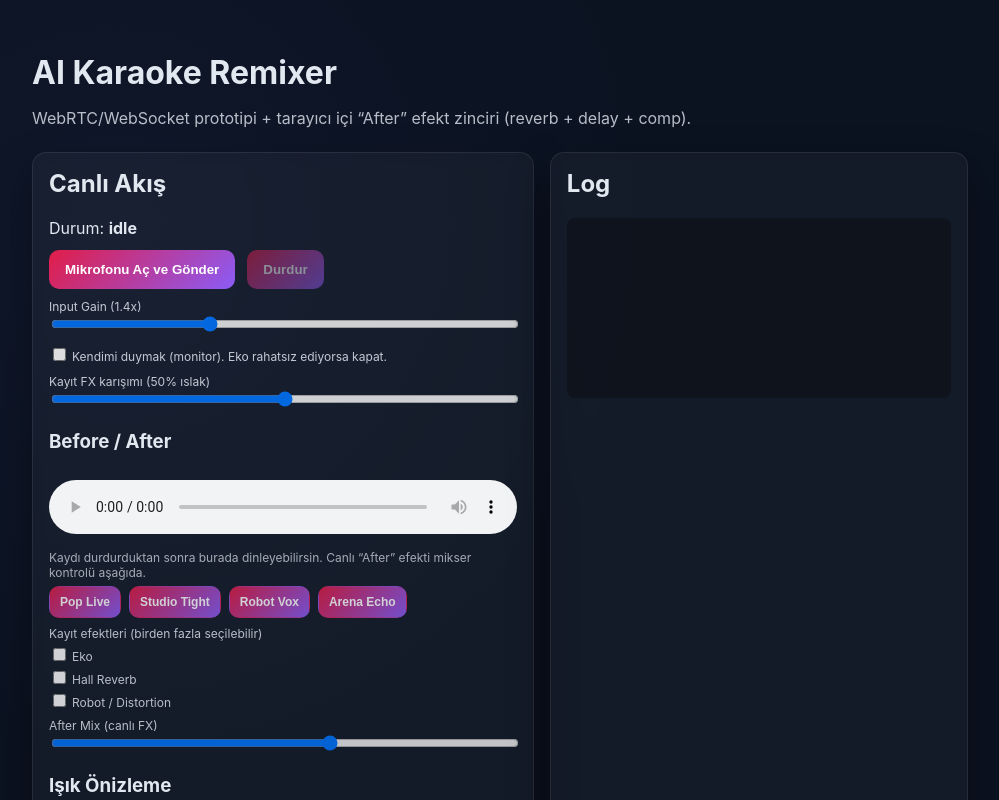
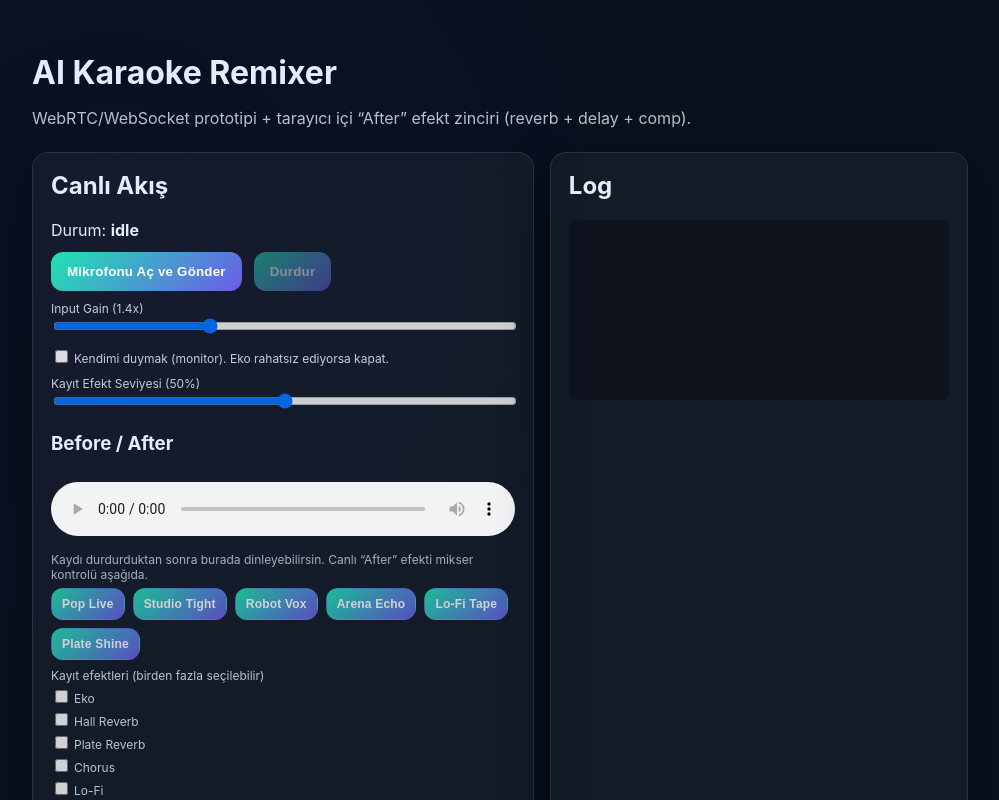
Before and after one commit to iclalsuzann/ai-karaoke-remixer, a Next.js app in the folder frontend/: page / in a window 1280 px wide. Shown: the top 800 px of the page, without its empty margins (140-1139 px from the left). Built offline with nearby package versions, Linux system fonts and the light colour scheme.

Commit message:
Add new FX (plate/lofi/chorus) + presets and modernize UI

```diff
--- a/frontend/app/globals.css
+++ b/frontend/app/globals.css
@@ -4,9 +4,9 @@
 
 body {
   margin: 0;
-  font-family: "Inter", system-ui, -apple-system, sans-serif;
-  background: radial-gradient(circle at 20% 20%, #0f172a, #0b1220 40%), #0a0f1c;
-  color: #e2e8f0;
+  font-family: "Inter", "Manrope", system-ui, -apple-system, sans-serif;
+  background: radial-gradient(circle at 20% 20%, #0b1024, #09111f 35%), linear-gradient(135deg, #0a1f3c, #0c1224 60%, #07111f);
+  color: #e5ecf7;
 }
 
 a {
@@ -14,12 +14,12 @@ a {
 }
 
 .card {
-  background: rgba(255, 255, 255, 0.04);
-  border: 1px solid rgba(255, 255, 255, 0.08);
-  border-radius: 14px;
-  padding: 16px;
-  backdrop-filter: blur(6px);
-  box-shadow: 0 18px 40px rgba(0, 0, 0, 0.35);
+  background: rgba(255, 255, 255, 0.045);
+  border: 1px solid rgba(255, 255, 255, 0.1);
+  border-radius: 16px;
+  padding: 18px;
+  backdrop-filter: blur(10px);
+  box-shadow: 0 20px 50px rgba(0, 0, 0, 0.45);
 }
 
 .grid {
@@ -28,14 +28,15 @@ a {
 }
 
 .button {
-  background: linear-gradient(135deg, #e11d48, #8b5cf6);
+  background: linear-gradient(135deg, #20e3b2, #6c5ce7);
   border: none;
   color: white;
-  border-radius: 10px;
+  border-radius: 12px;
   padding: 12px 16px;
   cursor: pointer;
   font-weight: 700;
-  transition: transform 120ms ease, box-shadow 120ms ease;
+  letter-spacing: 0.2px;
+  transition: transform 120ms ease, box-shadow 120ms ease, opacity 100ms;
 }
 
 .button:disabled {
@@ -45,5 +46,5 @@ a {
 
 .button:hover:not(:disabled) {
   transform: translateY(-1px);
-  box-shadow: 0 10px 30px rgba(139, 92, 246, 0.35);
+  box-shadow: 0 12px 32px rgba(32, 227, 178, 0.25);
 }
--- a/frontend/app/page.tsx
+++ b/frontend/app/page.tsx
@@ -28,16 +28,19 @@ export default function Home() {
   const [lightColor, setLightColor] = useState("#9f7aea");
   const [monitorOn, setMonitorOn] = useState(false);
   const [inputGain, setInputGain] = useState(1.4);
-  const [selectedEffects, setSelectedEffects] = useState<Array<"echo" | "hall" | "robot">>([]);
+  type EffectName = "echo" | "hall" | "robot" | "plate" | "lofi" | "chorus";
+  const [selectedEffects, setSelectedEffects] = useState<Array<EffectName>>([]);
   const originalBufferRef = useRef<AudioBuffer | null>(null);
   const [isRendering, setIsRendering] = useState(false);
   const [recordFxMix, setRecordFxMix] = useState(0.5);
   const [selectedPreset, setSelectedPreset] = useState<string | null>(null);
-  const presets = [
-    { key: "pop_live", label: "Pop Live", effects: ["echo", "hall"] as const, wet: 0.55 },
-    { key: "studio_tight", label: "Studio Tight", effects: ["hall"] as const, wet: 0.35 },
-    { key: "big_robot", label: "Robot Vox", effects: ["robot"] as const, wet: 0.65 },
-    { key: "arena", label: "Arena Echo", effects: ["echo", "hall", "robot"] as const, wet: 0.7 },
+  const presets: { key: string; label: string; effects: EffectName[]; wet: number }[] = [
+    { key: "pop_live", label: "Pop Live", effects: ["echo", "hall"], wet: 0.55 },
+    { key: "studio_tight", label: "Studio Tight", effects: ["hall"], wet: 0.35 },
+    { key: "big_robot", label: "Robot Vox", effects: ["robot", "chorus"], wet: 0.65 },
+    { key: "arena", label: "Arena Echo", effects: ["echo", "hall", "chorus"], wet: 0.7 },
+    { key: "lofi_tape", label: "Lo-Fi Tape", effects: ["lofi", "chorus"], wet: 0.6 },
+    { key: "plate_shimmer", label: "Plate Shine", effects: ["plate", "echo"], wet: 0.6 },
   ];
 
   useEffect(() => {
@@ -373,7 +376,7 @@ export default function Home() {
     // eslint-disable-next-line react-hooks/exhaustive-deps
   }, [selectedEffects]);
 
-  const renderEffect = async (buffer: AudioBuffer, effects: Array<"echo" | "hall" | "robot">) => {
+  const renderEffect = async (buffer: AudioBuffer, effects: Array<EffectName>) => {
     setIsRendering(true);
     const ctx = new OfflineAudioContext(buffer.numberOfChannels, buffer.length, buffer.sampleRate);
     const source = ctx.createBufferSource();
@@ -422,6 +425,12 @@ export default function Home() {
         const tap = ctx.createGain();
         tap.gain.value = 1.2;
         source.connect(conv).connect(tap).connect(wetMerge);
+      } else if (effect === "plate") {
+        const conv = ctx.createConvolver();
+        conv.buffer = makeImpulseResponse(ctx, 1.2);
+        const tap = ctx.createGain();
+        tap.gain.value = 1.1;
+        source.connect(conv).connect(tap).connect(wetMerge);
       } else if (effect === "robot") {
         const bitCrusher = ctx.createWaveShaper();
         bitCrusher.curve = makeDistortionCurve(65);
@@ -432,6 +441,30 @@ export default function Home() {
         const tap = ctx.createGain();
         tap.gain.value = 1.0;
         source.connect(bitCrusher).connect(lp).connect(tap).connect(wetMerge);
+      } else if (effect === "lofi") {
+        const crusher = ctx.createWaveShaper();
+        crusher.curve = makeDistortionCurve(18);
+        const lp = ctx.createBiquadFilter();
+        lp.type = "lowpass";
+        lp.frequency.value = 3200;
+        const hp = ctx.createBiquadFilter();
+        hp.type = "highpass";
+        hp.frequency.value = 120;
+        const tap = ctx.createGain();
+        tap.gain.value = 1.05;
+        source.connect(crusher).connect(lp).connect(hp).connect(tap).connect(wetMerge);
+      } else if (effect === "chorus") {
+        const delay = ctx.createDelay();
+        delay.delayTime.value = 0.018;
+        const lfo = ctx.createOscillator();
+        lfo.frequency.value = 0.35;
+        const lfoGain = ctx.createGain();
+        lfoGain.gain.value = 0.008;
+        lfo.connect(lfoGain).connect(delay.delayTime);
+        lfo.start(0);
+        const tap = ctx.createGain();
+        tap.gain.value = 0.8;
+        source.connect(delay).connect(tap).connect(wetMerge);
       }
     });
 
@@ -513,7 +546,7 @@ export default function Home() {
             Kendimi duymak (monitor). Eko rahatsız ediyorsa kapat.
           </label>
           <label style={{ display: "block", marginTop: 10, fontSize: 12, opacity: 0.85 }}>
-              Kayıt FX karışımı ({Math.round(recordFxMix * 100)}% ıslak)
+            Kayıt Efekt Seviyesi ({Math.round(recordFxMix * 100)}%)
             <input
               type="range"
               min={0}
@@ -550,13 +583,13 @@ export default function Home() {
             </div>
             <div style={{ fontSize: 12, opacity: 0.8, marginBottom: 8 }}>
               Kayıt efektleri (birden fazla seçilebilir)
-              {["echo", "hall", "robot"].map((ef) => (
+              {["echo", "hall", "plate", "chorus", "lofi", "robot"].map((ef) => (
                 <label key={ef} style={{ display: "block", marginTop: 4 }}>
                   <input
                     type="checkbox"
                     checked={selectedEffects.includes(ef as any)}
                     onChange={(e) => {
-                      const val = ef as "echo" | "hall" | "robot";
+                      const val = ef as EffectName;
                       setSelectedPreset(null);
                       setSelectedEffects((prev) =>
                         e.target.checked ? [...prev, val] : prev.filter((p) => p !== val)
@@ -568,13 +601,19 @@ export default function Home() {
                     ? "Eko"
                     : ef === "hall"
                     ? "Hall Reverb"
+                    : ef === "plate"
+                    ? "Plate Reverb"
+                    : ef === "chorus"
+                    ? "Chorus"
+                    : ef === "lofi"
+                    ? "Lo-Fi"
                     : "Robot / Distortion"}
                 </label>
               ))}
               {isRendering && <p style={{ marginTop: 6 }}>Efekt render ediliyor...</p>}
             </div>
             <label style={{ display: "block", fontSize: 12, opacity: 0.8 }}>
-              After Mix (canlı FX)
+              Canlı FX Denge (Monitor)
               <input
                 type="range"
                 min={0}
```
Lines whose indentation alone changed are shown as unchanged.
